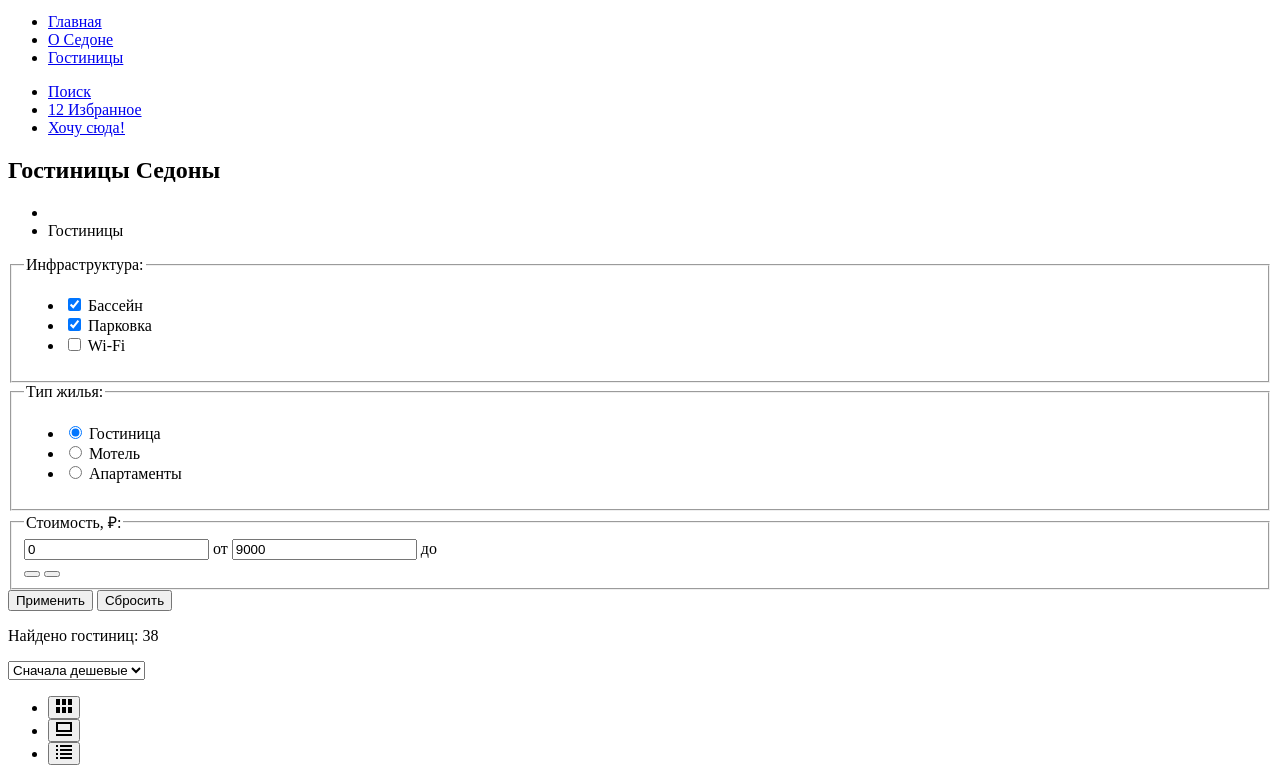
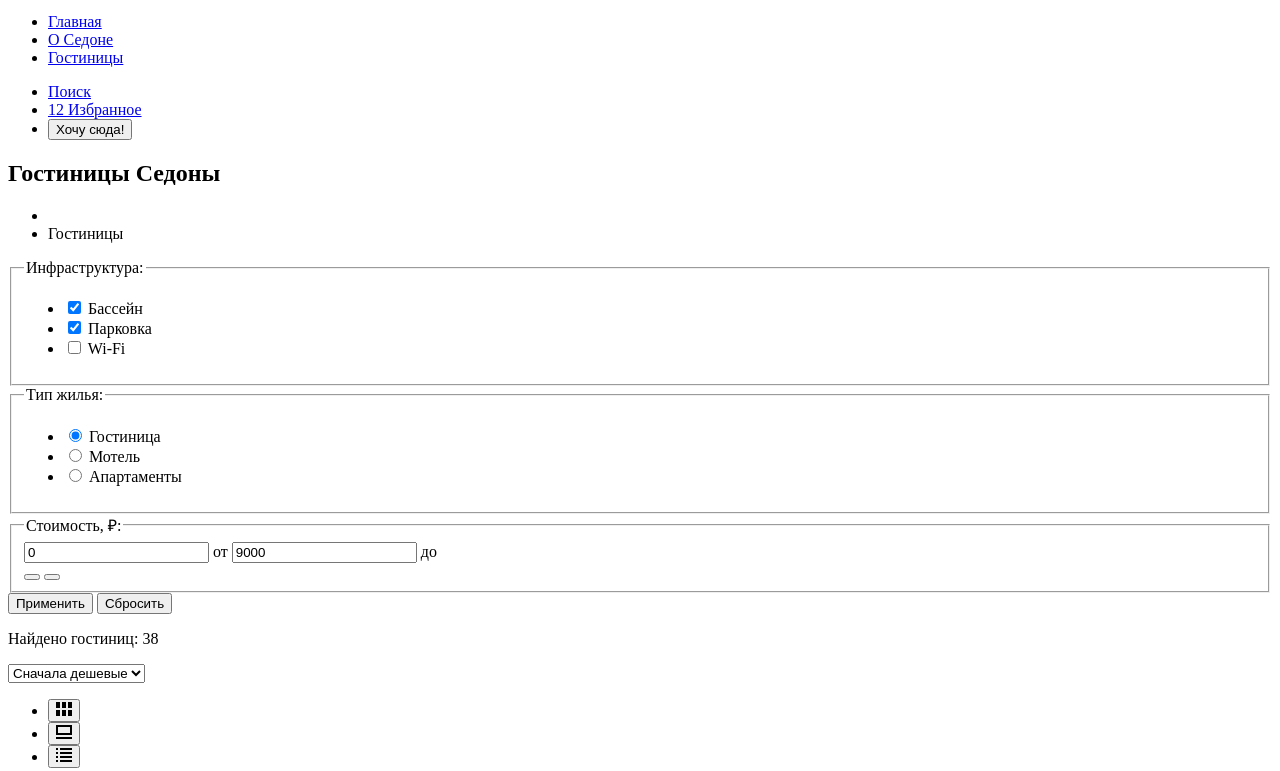
Before and after one commit to iegorov/298183-sedona-40, a plain HTML site: page catalog.html in a window 1280 px wide. Shown: the part 29-800 px from the top of the page. Drawn offline with Linux system fonts and the light colour scheme.

Commit message:
Исправляет Хочу сюда

```diff
--- a/catalog.html
+++ b/catalog.html
@@ -46,9 +46,9 @@
           </a>
         </li>
         <li>
-          <a href="#">
+          <button>
             Хочу сюда!
-          </a>
+          </button>
         </li>
       </ul>
     </header>
```
Also changed, not shown: index.html (+2 -2 lines).
